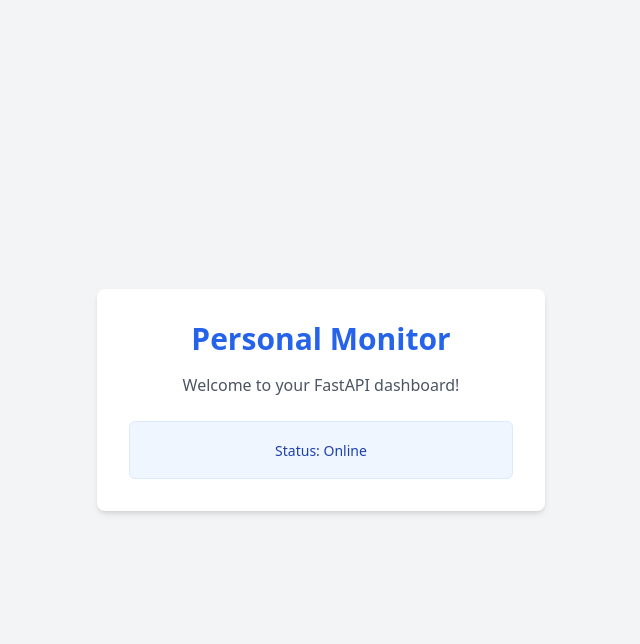
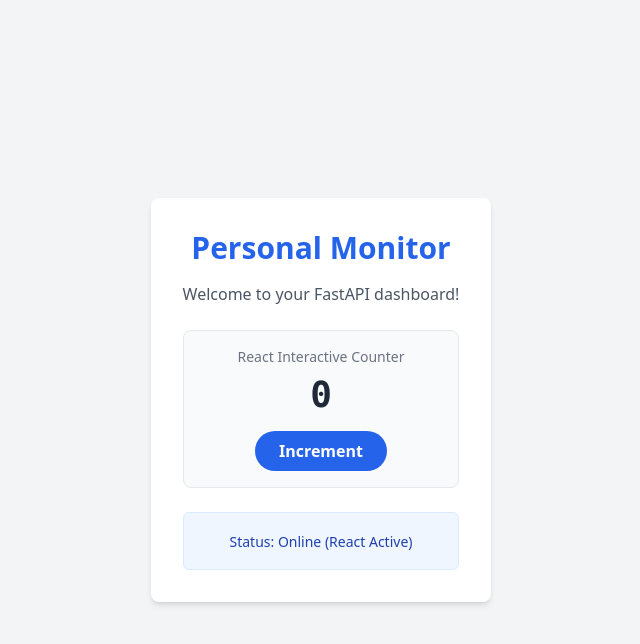
Before and after one commit to PRAJUN-V/personal-monitor, a FastAPI app: page / in a window 1280 px wide. Shown: the top 644 px of the page, without its empty margins (319-959 px from the left). Run offline with FastAPI, Linux system fonts and the light colour scheme; some libraries are stand-ins or nearby versions.

Commit message:
Integrate React via CDN with interactive counter

```diff
--- a/templates/index.html
+++ b/templates/index.html
@@ -5,14 +5,44 @@
     <meta name="viewport" content="width=device-width, initial-scale=1.0">
     <title>Personal Monitor</title>
     <script src="https://cdn.tailwindcss.com"></script>
+    <!-- React CDNs -->
+    <script src="https://unpkg.com/react@18/umd/react.development.js"></script>
+    <script src="https://unpkg.com/react-dom@18/umd/react-dom.development.js"></script>
+    <!-- Babel for JSX support in browser -->
+    <script src="https://unpkg.com/@babel/standalone/babel.min.js"></script>
 </head>
 <body class="bg-gray-100 min-h-screen flex items-center justify-center">
+    <div id="root"></div>
+
+    <script type="text/babel">
+        function App() {
+            const [count, setCount] = React.useState(0);
+
+            return (
                 <div class="bg-white p-8 rounded-lg shadow-md max-w-md w-full text-center">
                     <h1 class="text-3xl font-bold text-blue-600 mb-4">{{ title }}</h1>
                     <p class="text-gray-600 mb-6">{{ message }}</p>
+
+                    <div className="mb-6 p-4 bg-gray-50 rounded-lg border border-gray-200">
+                        <p className="text-sm text-gray-500 mb-2">React Interactive Counter</p>
+                        <div className="text-4xl font-mono font-bold text-gray-800 mb-4">{count}</div>
+                        <button
+                            onClick={() => setCount(count + 1)}
+                            className="bg-blue-600 hover:bg-blue-700 text-white font-bold py-2 px-6 rounded-full transition duration-200"
+                        >
+                            Increment
+                        </button>
+                    </div>
+
                     <div class="bg-blue-50 p-4 rounded-md border border-blue-100">
-            <span class="text-sm font-medium text-blue-800">Status: Online</span>
+                        <span class="text-sm font-medium text-blue-800">Status: Online (React Active)</span>
                     </div>
                 </div>
+            );
+        }
+
+        const root = ReactDOM.createRoot(document.getElementById('root'));
+        root.render(<App />);
+    </script>
 </body>
 </html>
```
Lines whose indentation alone changed are shown as unchanged.
